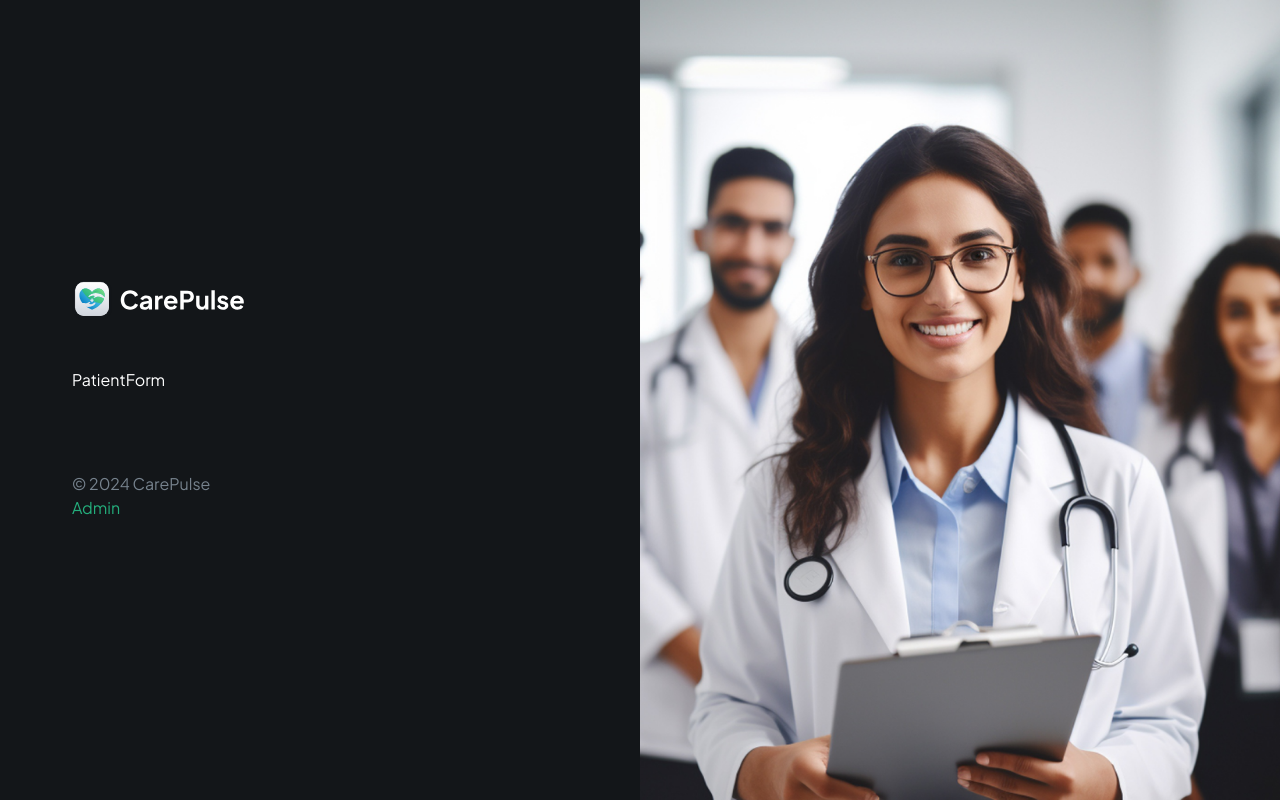
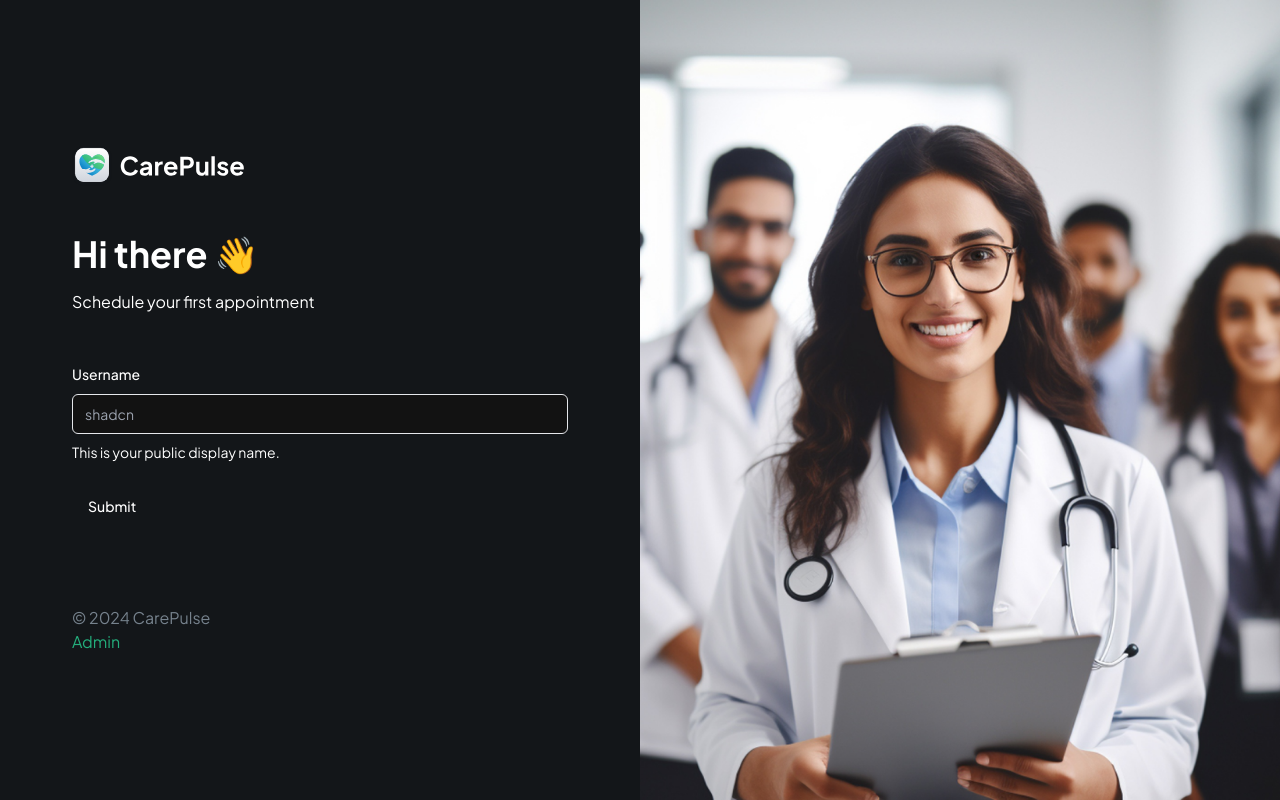
Before and after one commit to cyphix2022/rockethealthSYSTEM, a Next.js app: page / in a window 1280 px wide. Built offline with nearby package versions, Linux system fonts and the light colour scheme.

Commit message:
Added an Emoji and a form

```diff
--- a/components/forms/PatientForm.tsx
+++ b/components/forms/PatientForm.tsx
@@ -1,8 +1,78 @@
-import React from 'react'
+"use client"
+
+import { zodResolver } from "@hookform/resolvers/zod"
+import { useForm } from "react-hook-form"
+import { z } from "zod"
+// eslint-disable-next-line @typescript-eslint/no-unused-vars
+import { Button } from "@/components/ui/button"
+import {
+  // eslint-disable-next-line @typescript-eslint/no-unused-vars
+  Form,
+  // eslint-disable-next-line @typescript-eslint/no-unused-vars
+  FormControl,
+  // eslint-disable-next-line @typescript-eslint/no-unused-vars
+  FormDescription,
+  // eslint-disable-next-line @typescript-eslint/no-unused-vars
+  FormField,
+  // eslint-disable-next-line @typescript-eslint/no-unused-vars
+  FormItem,
+  // eslint-disable-next-line @typescript-eslint/no-unused-vars
+  FormLabel,
+  // eslint-disable-next-line @typescript-eslint/no-unused-vars
+  FormMessage,
+} from "@/components/ui/form"
+// eslint-disable-next-line @typescript-eslint/no-unused-vars
+import { Input } from "@/components/ui/input"
+
+const formSchema = z.object({
+  username: z.string().min(2, {
+    message: "Username must be at least 2 characters.",
+  }),
+})
 
 const PatientForm = () => {
+  // 1. Define your form.
+  // eslint-disable-next-line @typescript-eslint/no-unused-vars
+  const form = useForm<z.infer<typeof formSchema>>({
+    resolver: zodResolver(formSchema),
+    defaultValues: {
+      username: "",
+    },
+  })
+
+  // 2. Define a submit handler.
+  // eslint-disable-next-line @typescript-eslint/no-unused-vars
+  function onSubmit(values: z.infer<typeof formSchema>) {
+    // Do something with the form values.
+    // ✅ This will be type-safe and validated.
+    console.log(values)
+  }
   return (
-    <div> PatientForm</div>
+    <Form {...form}>
+      <form onSubmit={form.handleSubmit(onSubmit)} className="space-y-6 flex-1">
+        <section className="mb-12 space-y-4">
+            <h1 className="header">Hi there 👋</h1>
+            <p className="tex-dark-700">Schedule your first appointment</p>
+        </section>
+        <FormField
+          control={form.control}
+          name="username"
+          render={({ field }) => (
+            <FormItem>
+              <FormLabel>Username</FormLabel>
+              <FormControl>
+                <Input placeholder="shadcn" {...field} />
+              </FormControl>
+              <FormDescription>
+                This is your public display name.
+              </FormDescription>
+              <FormMessage />
+            </FormItem>
+          )}
+        />
+        <Button type="submit">Submit</Button>
+      </form>
+    </Form>
   )
 }
 
--- /dev/null
+++ b/components/ui/input.tsx
@@ -0,0 +1,25 @@
+import * as React from "react"
+
+import { cn } from "@/lib/utils"
+
+export interface InputProps
+  extends React.InputHTMLAttributes<HTMLInputElement> {}
+
+const Input = React.forwardRef<HTMLInputElement, InputProps>(
+  ({ className, type, ...props }, ref) => {
+    return (
+      <input
+        type={type}
+        className={cn(
+          "flex h-10 w-full rounded-md border border-input bg-background px-3 py-2 text-sm ring-offset-background file:border-0 file:bg-transparent file:text-sm file:font-medium placeholder:text-muted-foreground focus-visible:outline-none focus-visible:ring-2 focus-visible:ring-ring focus-visible:ring-offset-2 disabled:cursor-not-allowed disabled:opacity-50",
+          className
+        )}
+        ref={ref}
+        {...props}
+      />
+    )
+  }
+)
+Input.displayName = "Input"
+
+export { Input }
```
